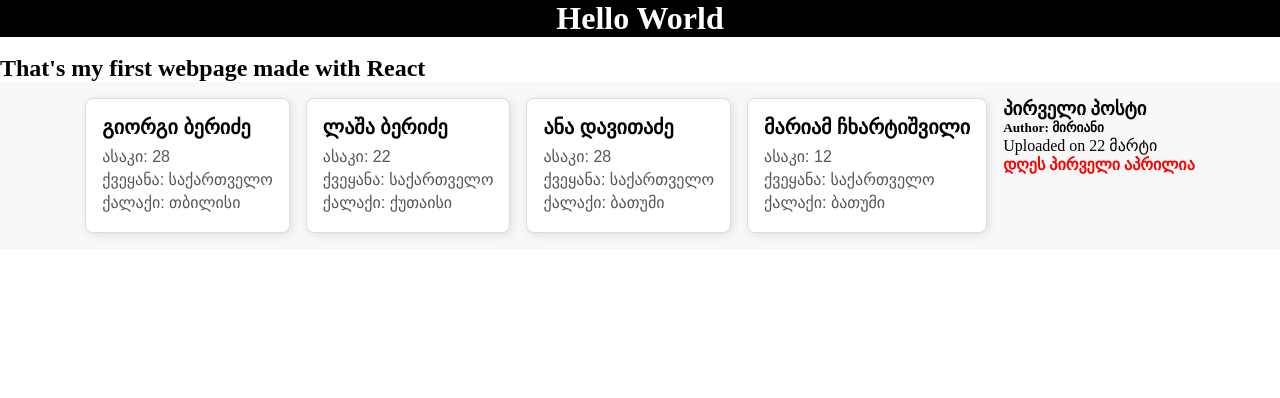
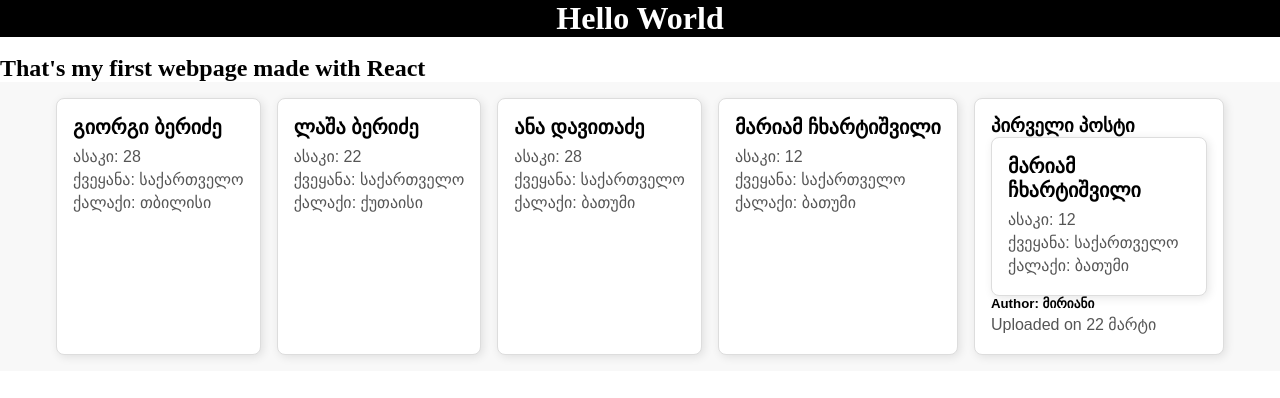
Before and after one commit to MirianGiorgadze/React-Course, a React (Vite) app in the folder 1-fundamentals/: page / in a window 1280 px wide. Shown: the top 398 px of the page. Built offline with nearby package versions, Linux system fonts and the light colour scheme.

Commit message:
Some changes from lesson

```diff
--- a/1-fundamentals/src/App.jsx
+++ b/1-fundamentals/src/App.jsx
@@ -30,7 +30,7 @@ function App() {
         <UserCard firstName="ანა" lastName="დავითაძე" age={28} country="საქართველო" city="ბათუმი" />
         <UserCard firstName="მარიამ" lastName="ჩხარტიშვილი" age={12} country="საქართველო" city="ბათუმი" />
         <UserPost title={"პირველი პოსტი"} author={"მირიანი"} uploadDate={"22 მარტი"}>
-          <h4 className="red">დღეს პირველი აპრილია</h4>
+          <UserCard firstName="მარიამ" lastName="ჩხარტიშვილი" age={12} country="საქართველო" city="ბათუმი" />
         </UserPost>
       </div>
     </>
--- a/1-fundamentals/src/components/UserPost.css
+++ b/1-fundamentals/src/components/UserPost.css
@@ -0,0 +1,20 @@
+.user-post {
+    border: 1px solid #ddd;
+    padding: 16px;
+    border-radius: 8px;
+    box-shadow: 2px 2px 10px rgba(0, 0, 0, 0.1);
+    max-width: 250px;
+    background-color: #fff;
+    font-family: Arial, sans-serif;
+  }
+
+  .user-post h2 {
+    font-size: 20px;
+    font-weight: bold;
+    margin-bottom: 8px;
+  }
+
+  .user-post p {
+    color: #555;
+    margin: 4px 0;
+  }
--- a/1-fundamentals/src/components/UserPost.jsx
+++ b/1-fundamentals/src/components/UserPost.jsx
@@ -1,13 +1,14 @@
 import "./UserPost.css";
 
-export default function UserPost({author, title, uploadDate, children}){
+export default function UserPost(props){
+    const {author, title, uploadDate, children} = props
     return(
         <div className="user-post">
             <h3>{title}</h3>
-
+            {children}
             <h5><b>Author:</b> {author}</h5>
             <p>Uploaded on {uploadDate}</p>
-            {children}
+
         </div>
     )
 }
```
